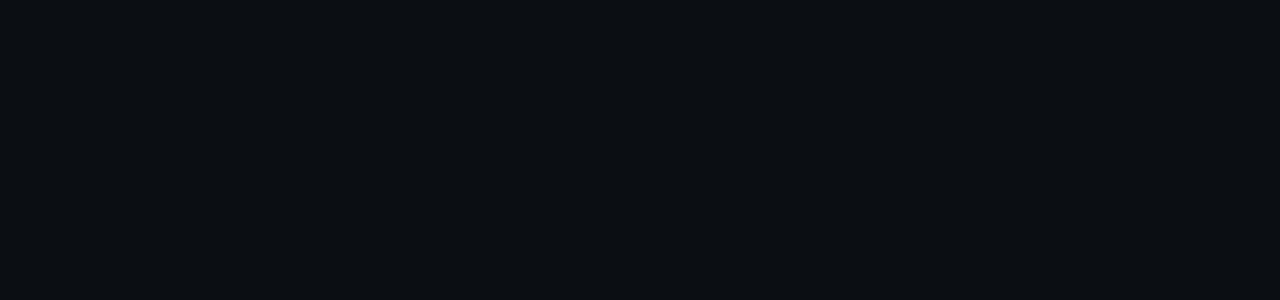
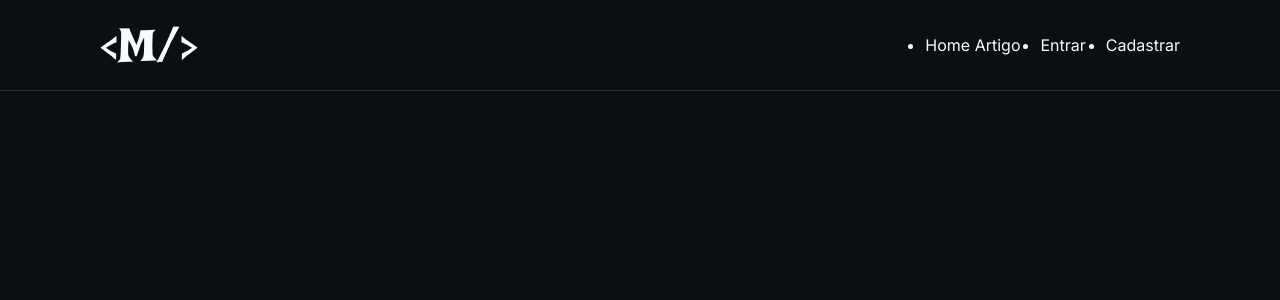
Before and after one commit to Vinicius-faricast/front_end_case_mind_consulting, a React (Vite) app: page / in a window 1280 px wide. Shown: the top 300 px of the page. Built offline with nearby package versions, Linux system fonts and the light colour scheme.

Commit message:
create navbar

```diff
--- a/src/App.tsx
+++ b/src/App.tsx
@@ -1,9 +1,10 @@
+import { NavBar } from "./components/NavBar/NavBar"
 
 function App() {
 
   return (
     <>
-
+      <NavBar/>
     </>
   )
 }
--- /dev/null
+++ b/src/components/NavBar/NavBar.tsx
@@ -0,0 +1,16 @@
+import * as S from "./styles";
+import logo_menu_bar from "../../assets/logo_menu_bar.png"
+export const NavBar = () => {
+    return (
+        <S.NavContainer>
+            <S.Navbar>
+                <S.LogoNavbar src={logo_menu_bar} alt="Logo" />
+                <S.ContainerItens>
+                    <li><a>Home Artigo</a></li>
+                    <li><a>Entrar</a></li>
+                    <li><a>Cadastrar</a></li>
+                </S.ContainerItens>
+            </S.Navbar>
+        </S.NavContainer>
+    )
+}
--- /dev/null
+++ b/src/components/NavBar/styles.ts
@@ -0,0 +1,34 @@
+import {styled} from 'styled-components';
+import type { Theme } from '../../styles/Theme';
+
+interface DefaultTheme {
+  theme?: Theme;
+}
+
+export const NavContainer = styled.div<DefaultTheme>`
+    width: 100%;
+    /* height: 100px; */
+    border-bottom: 1px solid ${({theme}) => theme.color.Border};
+    display: flex;
+    align-items: center;
+    justify-content: center;
+    background-color: ${({theme}) => theme.color.Background};
+    color: ${({theme}) => theme.color.Foreground};
+`;
+
+export const Navbar = styled.nav`
+    max-width: 1080px;
+    width: 90%;
+    display: flex;
+    align-items: center;
+    justify-content: space-between;
+`;
+
+export const LogoNavbar = styled.img`
+
+`;
+
+export const ContainerItens = styled.ul`
+    display: flex;
+    gap: 20px;
+`;
```
Also changed, not shown: src/assets/Logo_menu_bar.png (added).
